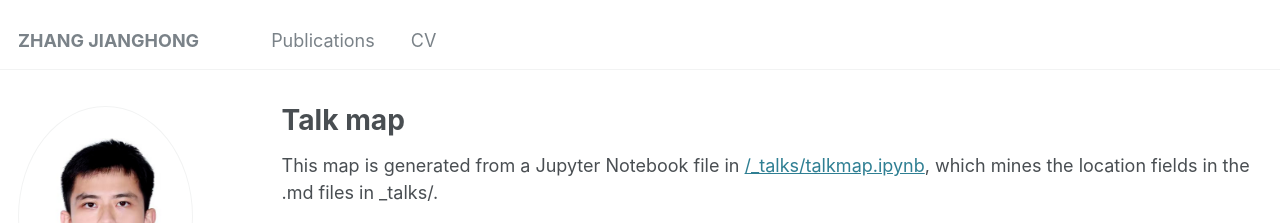
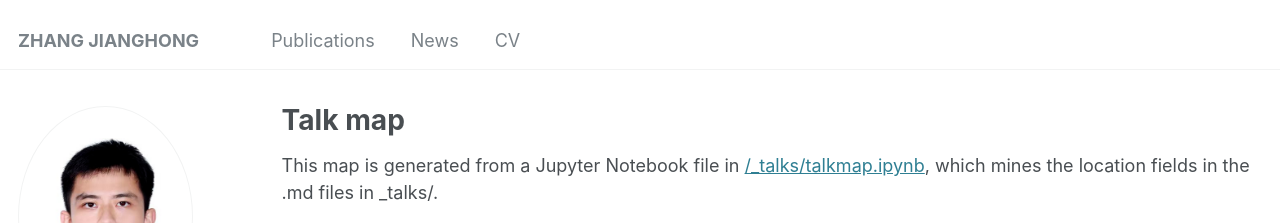
Before and after one commit to zjh990724/zjh990724.github.io, a Jekyll site: the page built from _pages/talkmap.html, in a window 1280 px wide. Shown: the top 223 px of the page. Built offline with Jekyll 4.4.1, drawn with Linux system fonts in a browser that asks for light colours; nearby versions of some CDN libraries; some web fonts are replaced.

Commit message:
Update navigation.yml

```diff
--- a/_data/navigation.yml
+++ b/_data/navigation.yml
@@ -8,7 +8,7 @@ main:
   - title: "Publications"
     url: /publications/
 
-  #- title: "Talks"
+  - title: "News"
     url: /talks/
 
   #- title: "Teaching"
```
